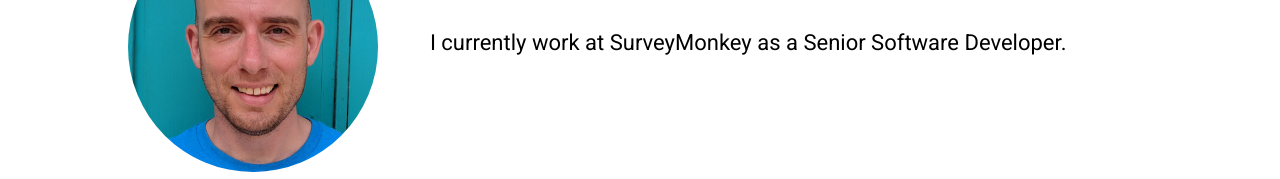
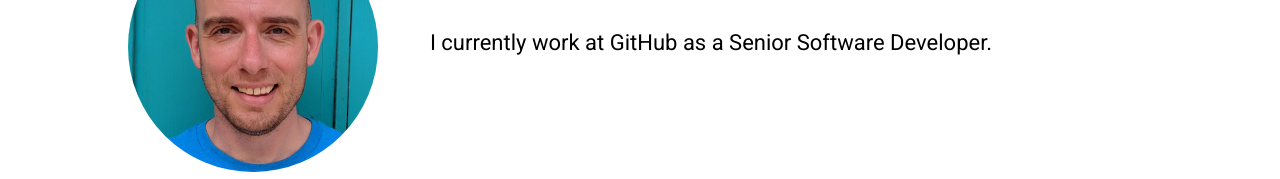
Before and after one commit to ptasker/petetasker.com, a Gatsby site: page /about in a window 1280 px wide. Shown: the part 350-529 px from the top of the page. Built offline with nearby package versions, Linux system fonts and the light colour scheme; Gatsby itself is replaced by a stand-in of ours; a web font is replaced by a local one.

Commit message:
Update about.js

```diff
--- a/src/pages/about.js
+++ b/src/pages/about.js
@@ -56,8 +56,8 @@
           </p>
           <p>
             I currently work at{" "}
-            <a href="https://www.surveymonkey.com/" target="blank">
-               SurveyMonkey
+            <a href="https://github.com/ptasker" target="blank">
+               GitHub
             </a>{" "}
             as a Senior Software Developer.
           </p>
```
